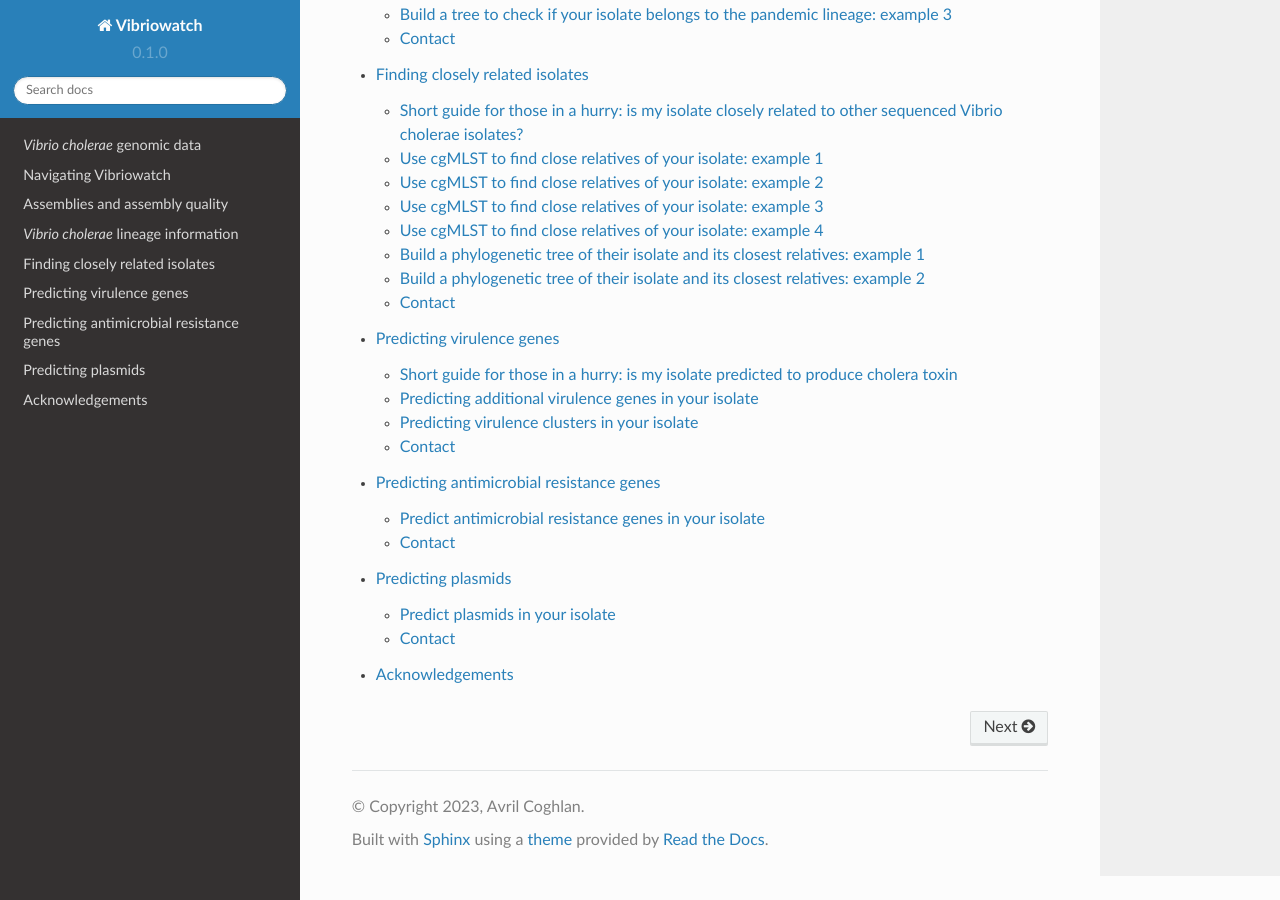
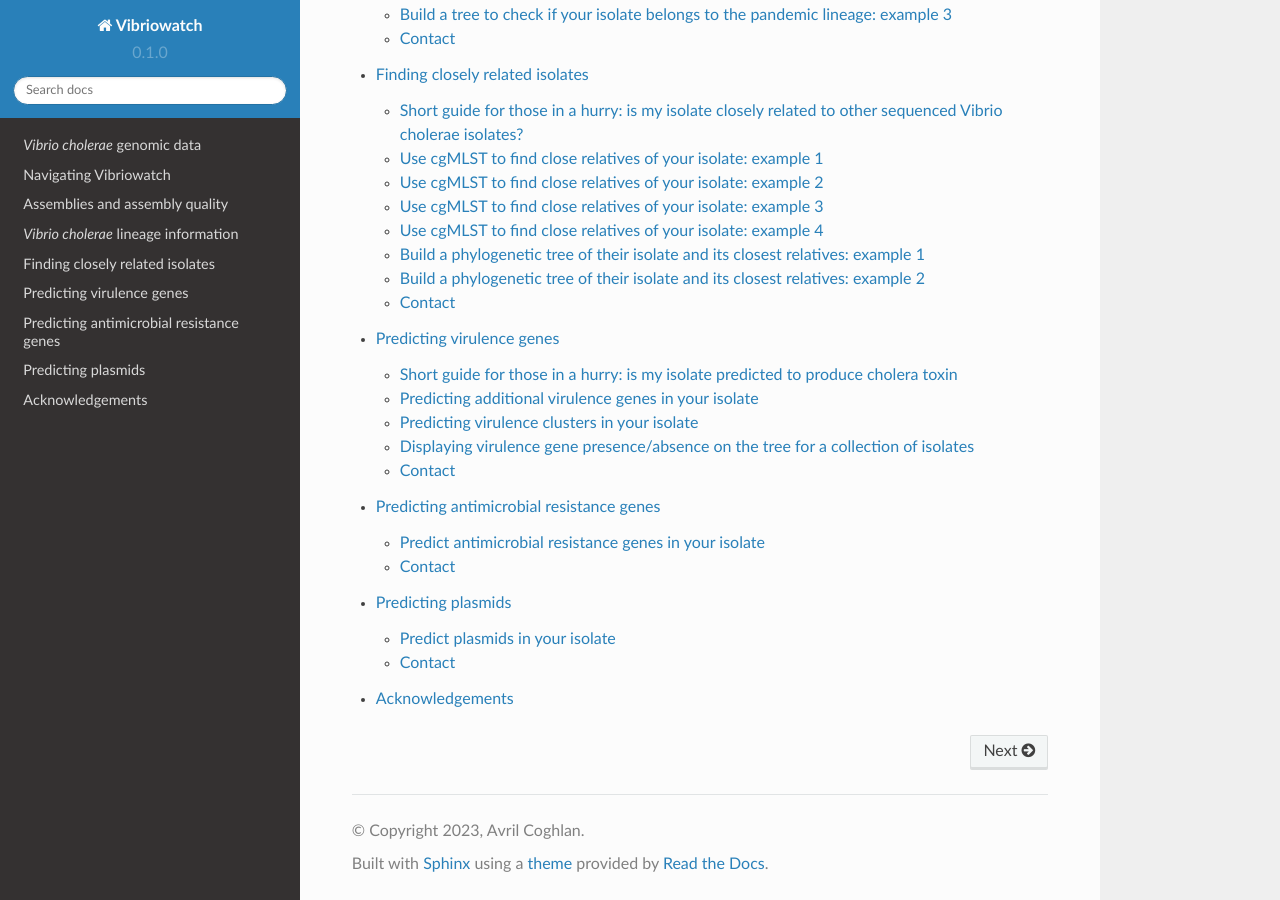
Before and after one commit to avrilcoghlan/vibriowatch, a Sphinx documentation site: the page built from docs/source/index.rst, in a window 1280 px wide and 900 px high, scrolled down 1865 px. Built offline with Sphinx 7.4.7 and the Read the Docs theme 2.0.0, drawn with Linux system fonts in a browser that asks for light colours; some of the changed lines change nothing that is shown.

Commit message:
Update virulence.rst
Added info on how to show on tree.

```diff
--- a/docs/source/virulence.rst
+++ b/docs/source/virulence.rst
@@ -6,6 +6,7 @@
 * `Short guide for those in a hurry: is my isolate predicted to produce cholera toxin`_.
 * `Predicting additional virulence genes in your isolate`_.
 * `Predicting virulence clusters in your isolate`_.
+* `Displaying virulence gene presence/absence on the tree for a collection of isolates`_.
 
 Short guide for those in a hurry: is my isolate predicted to produce cholera toxin
 ----------------------------------------------------------------------------------
@@ -71,7 +72,7 @@
 .. _Ramamurthy et al 2020: https://pubmed.ncbi.nlm.nih.gov/33102256/
 
 As well as `ctxA`_, `ctxB`_, and `tcpA`_, *V. cholerae* isolates can also have some
-other virulence genes of lesser importance, such as additonal toxin genes `zot`_, `ace`_, `hlyA`_, `makA`_, `rtxA`_, `chxA`_, `vasX`_, and `stn`_:
+other virulence genes of lesser importance, such as additonal toxin genes `zot`_, `ace`_, `hlyA`_, `makA`_, `rtxA`_, `chxA`_, `vasX`_, and `stn`_.
 
 .. _ctxA: https://biocyc.org/gene?orgid=GCF_900205735&id=FY484_RS07330
 
@@ -217,6 +218,42 @@
 
 .. _Dorman and Dorman 2018: https://pubmed.ncbi.nlm.nih.gov/30473684/
 
+Displaying virulence gene presence/absence on the tree for a collection of isolates
+-----------------------------------------------------------------------------------
+
+If you make a collection of isolates in Vibriowatch, you can display the presence/absence of a particular virulence gene
+(e.g. `ctxA`_) beside the tree.
+
+.. _ctxA: https://biocyc.org/gene?orgid=GCF_900205735&id=FY484_RS07330
+
+For example, if you look at the public Vibriowatch `collection for the paper by Chun et al 2009`_ (see `here`_ for the paper in PubMed), if
+you turn on the leaf labels you will see a picture of the tree with the isolate names beside the tips of the tree:
+
+.. _collection for the paper by Chun et al 2009: https://pathogen.watch/collection/2c43jl3z2xs8-vibriowatch-collection-chun-et-al-2009
+
+.. _here: https://pubmed.ncbi.nlm.nih.gov/19720995/
+
+.. image:: Picture93.png
+  :width: 650
+
+To show virulence gene presence/absence beside the tree, click on the 'Timeline' menu below the tree, and choose 'Virulence' instead
+of 'Timeline'. Then click on the column heading 'ctxA' to show the presence/absence of the `ctxA`_ gene and you should see the nodes
+of the tree light up as red if they have the `ctxA`_ gene, orange if they have a partial match to the `ctxA`_ gene, and colourless if
+they don't have a match to `ctxA`_:
+
+.. _ctxA: https://biocyc.org/gene?orgid=GCF_900205735&id=FY484_RS07330
+
+.. image:: Picture94.png
+  :width: 650
+
+We can see that the `ctxA`_ gene, which encodes part of the cholera toxin, is present (or found at least partially) in the isolates in
+the current pandemic lineage (7PET lineage), i.e. isolates M010, B33, MJ1236, CIRS101, N16961, and RC9; as well as in some closely
+related 'pre-7PET' lineage isolates (isolates MAK757 and BX330286). However, interestingly,
+the `ctxA`_  is also present too in some isolates that are not in current pandemic lineage (7PET lineage), such as the isolates
+V52 and O395. Indeed, some isolates such as V52 that do not belong to the current pandemic lineage have been found to produce cholera toxin.
+
+.. _ctxA: https://biocyc.org/gene?orgid=GCF_900205735&id=FY484_RS07330
+
 Contact
 -------
 
```
